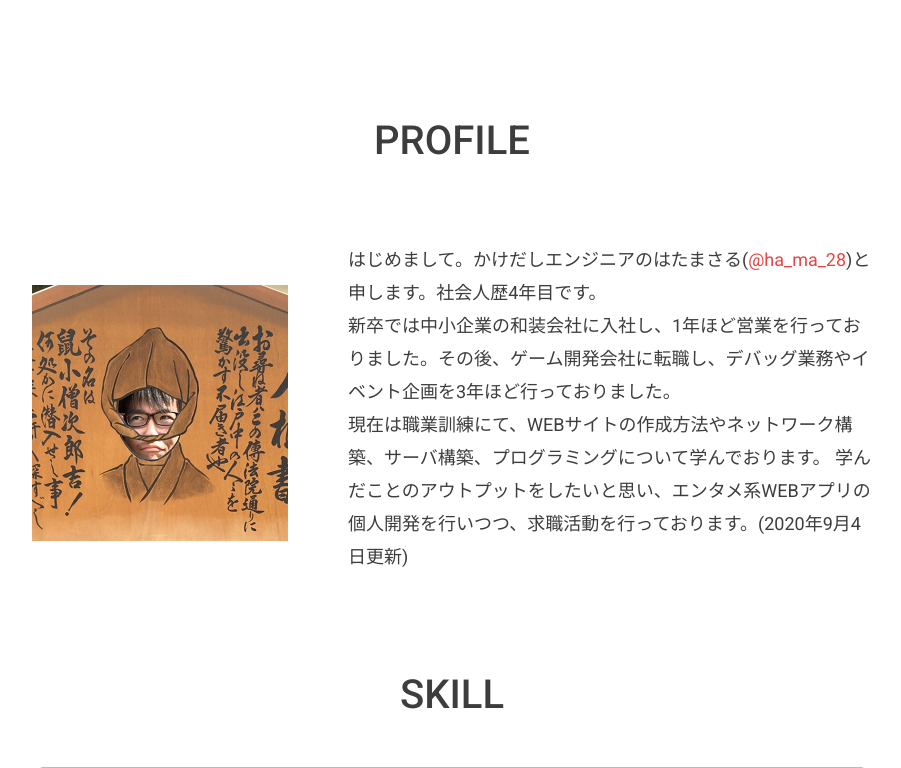
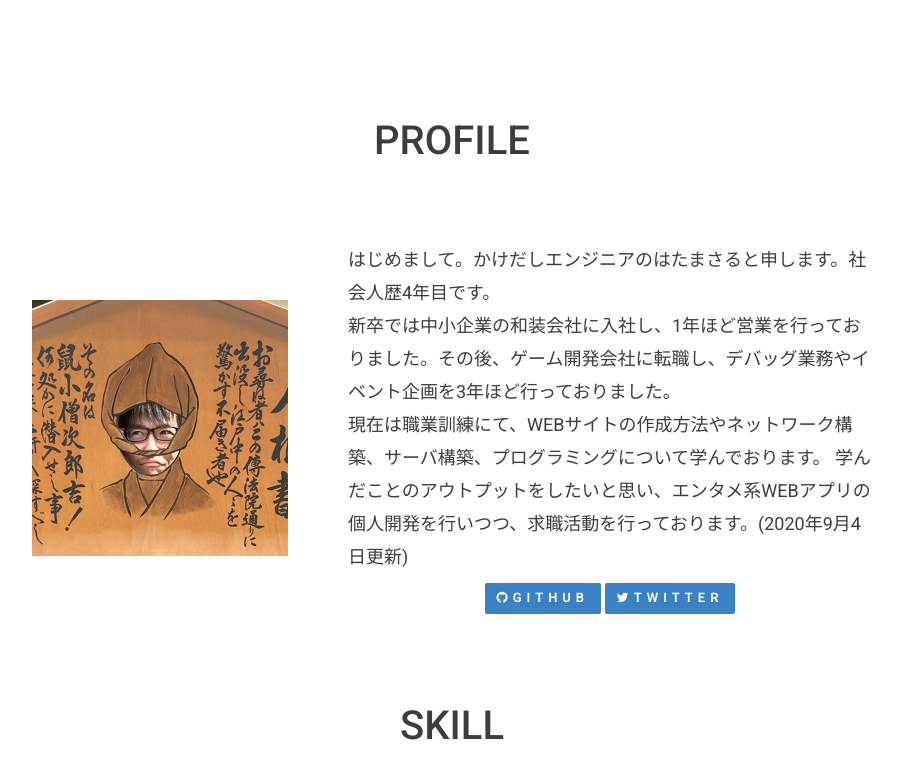
Before and after one commit to hama28/Portfolio, a Flask app: page /portfolio in a window 1280 px wide. Shown: the part 781-1549 px from the top of the page, without its empty margins (188-1089 px from the left). Run offline with Flask 2, Linux system fonts and the light colour scheme; some libraries are stand-ins or nearby versions.

Commit message:
9/6 tweak

```diff
--- a/static/css/main.css
+++ b/static/css/main.css
@@ -342,6 +342,9 @@ ul li {
 	padding: 30px;
 	text-align: left;
 }
+.icons{
+	text-align: center;
+}
 
 .skill-wrapper{
 	display: flex;
--- a/templates/portfolio.html
+++ b/templates/portfolio.html
@@ -69,10 +69,14 @@
           <img src="/static/images/profile.png">
         </div>
         <div class="text-contents">
-          <p>はじめまして。かけだしエンジニアのはたまさる(<a href="https://twitter.com/ha_ma_28" target="blank">@ha_ma_28</a>)と申します。社会人歴4年目です。<br>
+          <p>はじめまして。かけだしエンジニアのはたまさると申します。社会人歴4年目です。<br>
             新卒では中小企業の和装会社に入社し、1年ほど営業を行っておりました。その後、ゲーム開発会社に転職し、デバッグ業務やイベント企画を3年ほど行っておりました。<br>
             現在は職業訓練にて、WEBサイトの作成方法やネットワーク構築、サーバ構築、プログラミングについて学んでおります。
             学んだことのアウトプットをしたいと思い、エンタメ系WEBアプリの個人開発を行いつつ、求職活動を行っております。(2020年9月4日更新)</p>
+            <div class="icons">
+              <a href="https://github.com/hama28" target="blank" class="btn github"><span class="fa fa-github"></span>GitHub</a>
+              <a href="https://twitter.com/ha_ma_28" target="blank" class="btn twitter"><span class="fa fa-twitter"></span>Twitter</a>
+            </div>
         </div>
       </div>
     </div>
@@ -373,7 +377,7 @@
     <div class="col-md-8 col-md-offset-2 text-center">
       <h2>CONTACT</h2>
       <p>何かありましたらtwitterのDMからどしどしご連絡をください 。</p>
-      <a href="https://twitter.com/ha_ma_28" target="blank" class="btn btn-large">twitter</a>
+      <a href="https://twitter.com/ha_ma_28" target="blank" class="btn btn-large"><span class="fa fa-twitter"></span>twitter</a>
     </div>
   </div>
 </section>
```
